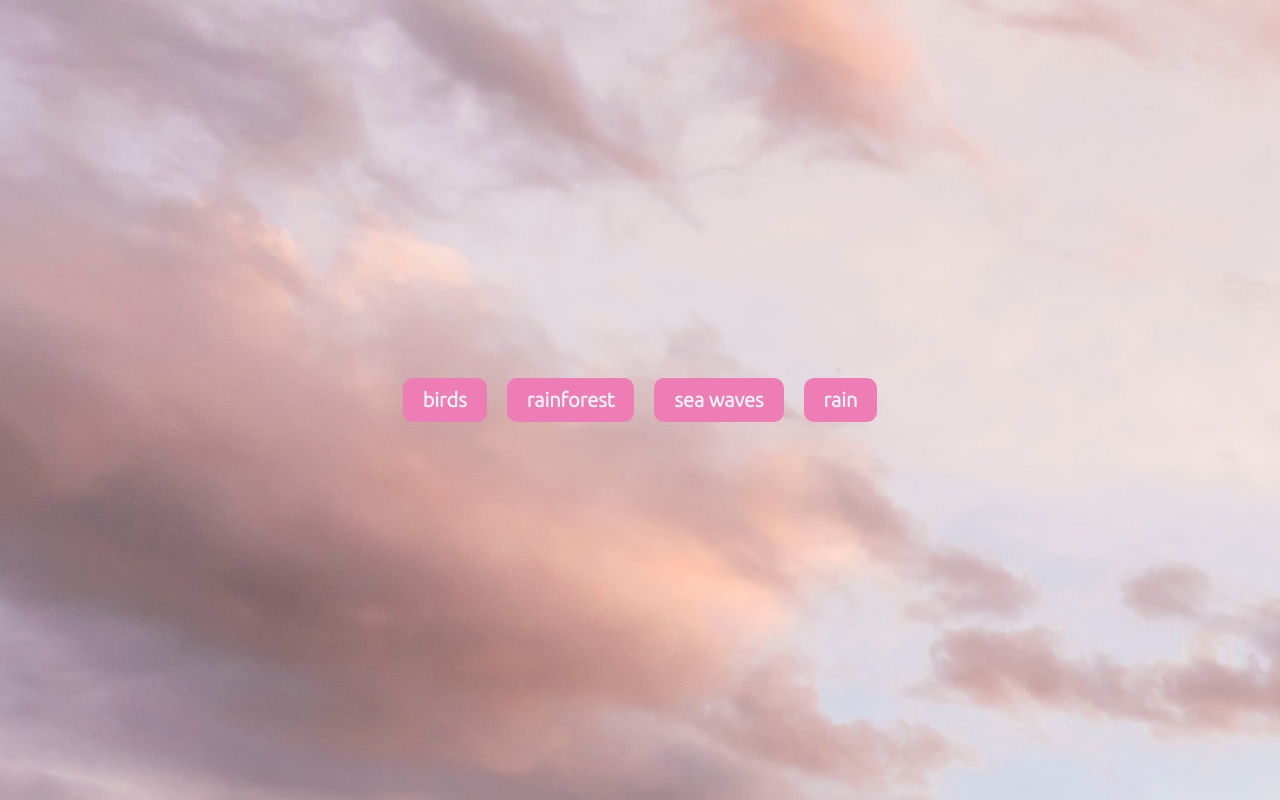
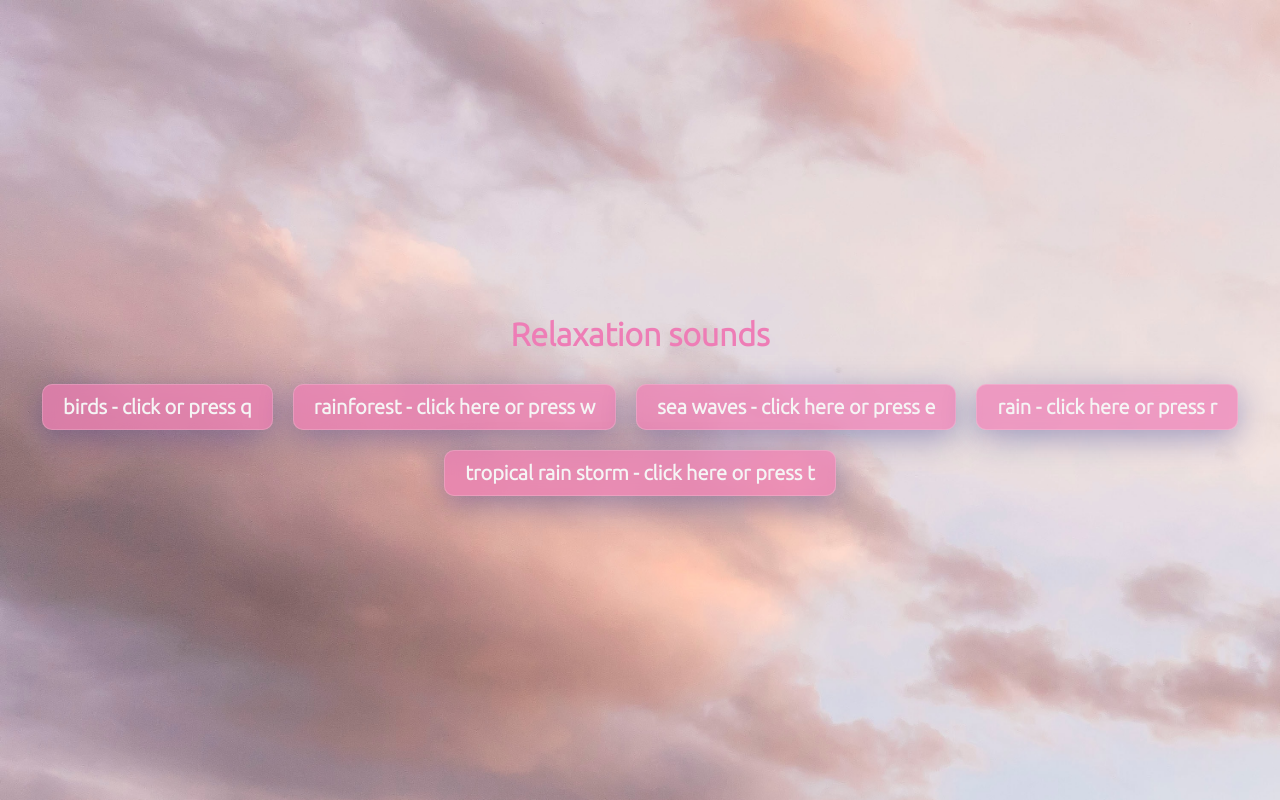
Before and after one commit to jessicafenna/relaxing-sounds, a plain HTML site: page index.html in a window 1280 px wide. Drawn offline with Linux system fonts and the light colour scheme.

Commit message:
added style and more sounds

```diff
--- a/app.js
+++ b/app.js
@@ -1,36 +1,21 @@
-// document.addEventListener("keydown", function(e) {
-//     if (e.keyCode == 81) {
-//       document.getElementById("audio").play();
-//     }
-//   });
-
 // Sounds stored in an array, called in next function
 const sounds = [
- 'birds',
- 'rainforest',
- 'sea waves',
- 'rain'
+ 'birds - click or press q',
+ 'rainforest - click here or press w',
+ 'sea waves - click here or press e',
+ 'rain - click here or press r',
+ 'tropical rain storm - click here or press t'
 ]
-const keys =
-[
-  'q',
-  'w',
-  'e',
-  'r'
-];
-
-
-
 
 // function for click to play sounds
 sounds.forEach((sound) => {
   const btn = document.createElement ('button');
   btn.classList.add('btn');
-  btn.innerText = sound, `Press ${keys}`;
+  btn.innerText = sound;
 
   btn.addEventListener("click", () =>{
 
-    stopSongs();
+    // stopSongs();
     document.getElementById(sound).play();
   });
 
@@ -38,19 +23,34 @@ sounds.forEach((sound) => {
 
 });
 
-// document.addEventListener("keydown", function(e) {
-//     if (e.keyCode == 81) {
-//       document.getElementById("audio").play();
-//     }
-//   });
 
+document.addEventListener("keydown", function(event) {
+  if (event.keyCode == 81) {
+    // stopSongs();
+    document.getElementById("birds - click or press q").play();
+  }
+  else if  (event.keyCode == 87) {
+    // stopSongs();
+    document.getElementById("rainforest - click here or press w").play();
+  }
+  else if (event.keyCode == 69) {
+    // stopSongs();
+    document.getElementById("sea waves - click here or press e").play();
+  }
+  else if (event.keyCode == 82){
+    document.getElementById("rain - click here or press f").play();
+  }
+  else if (event.keyCode == 84) {
+    document.getElementById("tropical rain storm - click here or press t").play()
+  }
+});
 
 // function to stop last sound from playing when clicking next
 function stopSongs(){
   sounds.forEach(sound =>{
     const song = document.getElementById(sound);
     song.pause();
-    // song.currentTime = 0;
+    song.currentTime = 0;
   });
 }
 
--- a/index.html
+++ b/index.html
@@ -8,25 +8,23 @@
     <title>Document</title>
 </head>
 <body id = "background">
-    <!-- <audio id="audio" controls style="display:none">
-        <source src="https://www.fesliyanstudios.com/play-mp3/5632" type="audio/mpeg"> Your browser does not support the audio element.
-      </audio>
 
-      Insert image -->
-
+      <!-- Insert image -->
       <!-- <button>Play me</button> -->
-
-    <audio src = "audio/mixkit-meadow-birds-isolated-28.wav" id = "birds"></audio>
-    <audio src = "audio/flowing-water-and-birds-61.wav" id = "rainforest"></audio>
-    <audio src = "audio/sea-waves-loop-1196.wav" id = "sea waves"></audio>
-    <audio src = "audio/mixkit-light-rain-loop-1253.wav" id = "rain"></audio>
 
 
     <!-- Buttons -->
     <div id = "container">
+        <h1>Relaxation sounds</h1>
     <!-- <h1>Relaxation Sounds</h1> -->
     <div id = "buttons"></div>
     </div>
+    <audio src = "audio/mixkit-meadow-birds-isolated-28.wav" id = "birds - click or press q"></audio>
+    <audio src = "audio/flowing-water-and-birds-61.wav" id = "rainforest - click here or press w"></audio>
+    <audio src = "audio/sea-waves-loop-1196.wav" id = "sea waves - click here or press e"></audio>
+    <audio src = "audio/mixkit-light-rain-loop-1253.wav" id = "rain - click here or press r"></audio>
+    <audio src = "audio/mixkit-tropical-rain-storm-1255.wav" id = "tropical rain storm - click here or press t"></audio>
+
 
 
 
--- a/style.css
+++ b/style.css
@@ -16,10 +16,11 @@ body {
     height: 100vh;
     text-align: center;
     margin: 0;
+    transition: 0.5s;
 }
 
 .btn {
-    background-color: #ee7db6;
+    /* background-color: #ee7db6; */
     border-radius: 10px;
     border: none;
     color: whitesmoke;
@@ -30,7 +31,14 @@ body {
     font-weight: bold;
     cursor: pointer;
     transition: 500ms linear;
+
     /* transition: all 0.2s ease-in-out */
+    background: rgba( 238, 125, 182, 0.7 );
+    box-shadow: 0 8px 32px 0 rgba( 31, 38, 135, 0.37 );
+    backdrop-filter: blur( 7px );
+    -webkit-backdrop-filter: blur( 7px );
+    border-radius: 10px;
+    border: 1px solid rgba( 255, 255, 255, 0.18 );
 }
 
 /* .btn:active {
@@ -43,6 +51,11 @@ body {
     margin: 10px;
     padding: 20px 30px 20px 30px;
     transition: 500ms linear;
+    box-shadow: 0 8px 32px 0 rgba( 31, 38, 135, 0.37 );
+    backdrop-filter: blur( 7px );
+    -webkit-backdrop-filter: blur( 7px );
+    border-radius: 10px;
+    border: 1px solid rgba( 255, 255, 255, 0.18 )
 }
 
 @media screen and (max-width: 600px){
```
Also changed, not shown: 1 other file.
